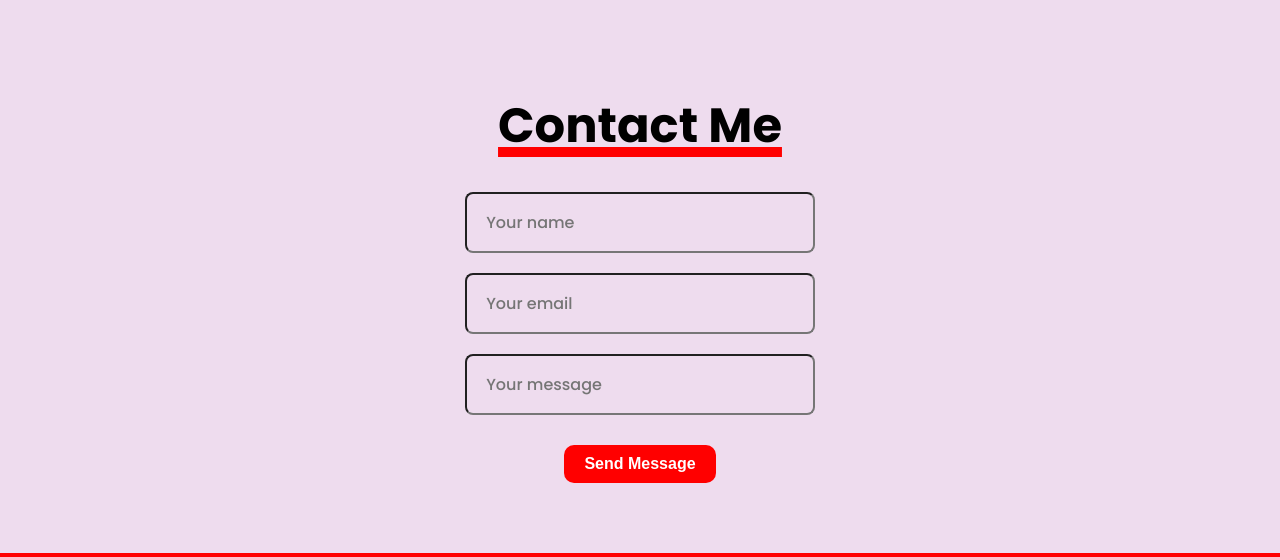
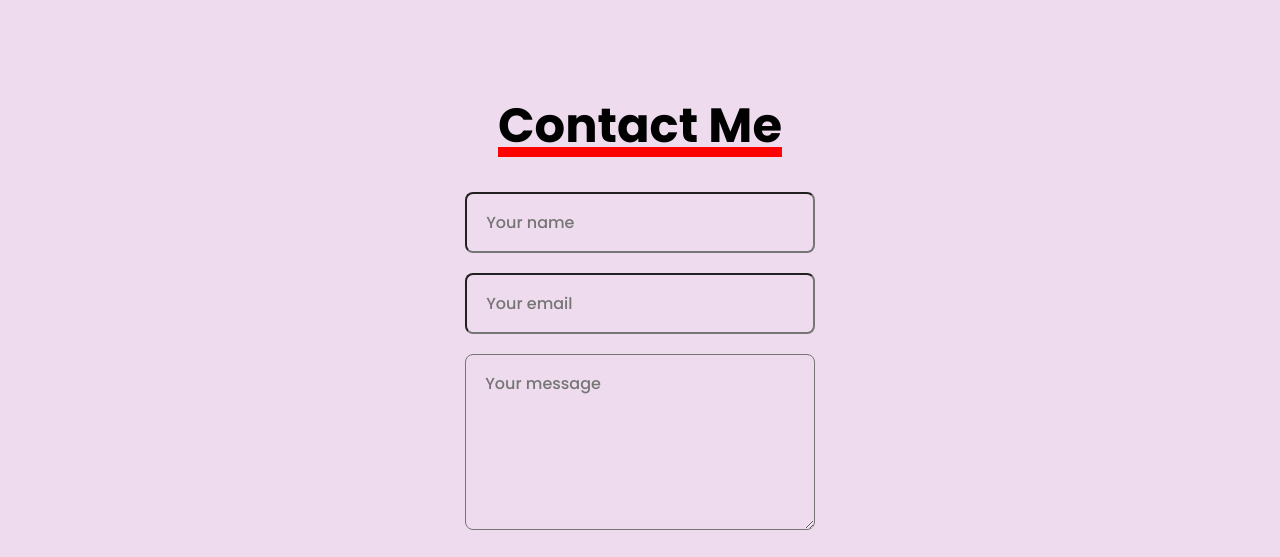
Before and after one commit to timothysbutler/timothysbutler.github.io, a plain HTML site: page index.html in a window 1280 px wide. Shown: the part 2274-2831 px from the top of the page. Drawn offline with nearby package versions, Linux system fonts and the light colour scheme.

Commit message:
updated form

```diff
--- a/index.html
+++ b/index.html
@@ -185,9 +185,8 @@
             <div class="contact-group flex">
                 <input type="text" name="name" placeholder="Your name" required id="">
                 <input type="email" name="email" placeholder="Your email" required id="">
-                <input type="text" required placeholder="Your message" cols="30" rows="10">
             </div>
-            <!--<textarea name="" id="" required placeholder="Your message" cols="30" rows="10"></textarea>-->
+            <textarea type="text" name="message" id="" required placeholder="Your message" cols="30" rows="10"></textarea>
 
             <button class="btn submit-btn">
                 Send Message
```
